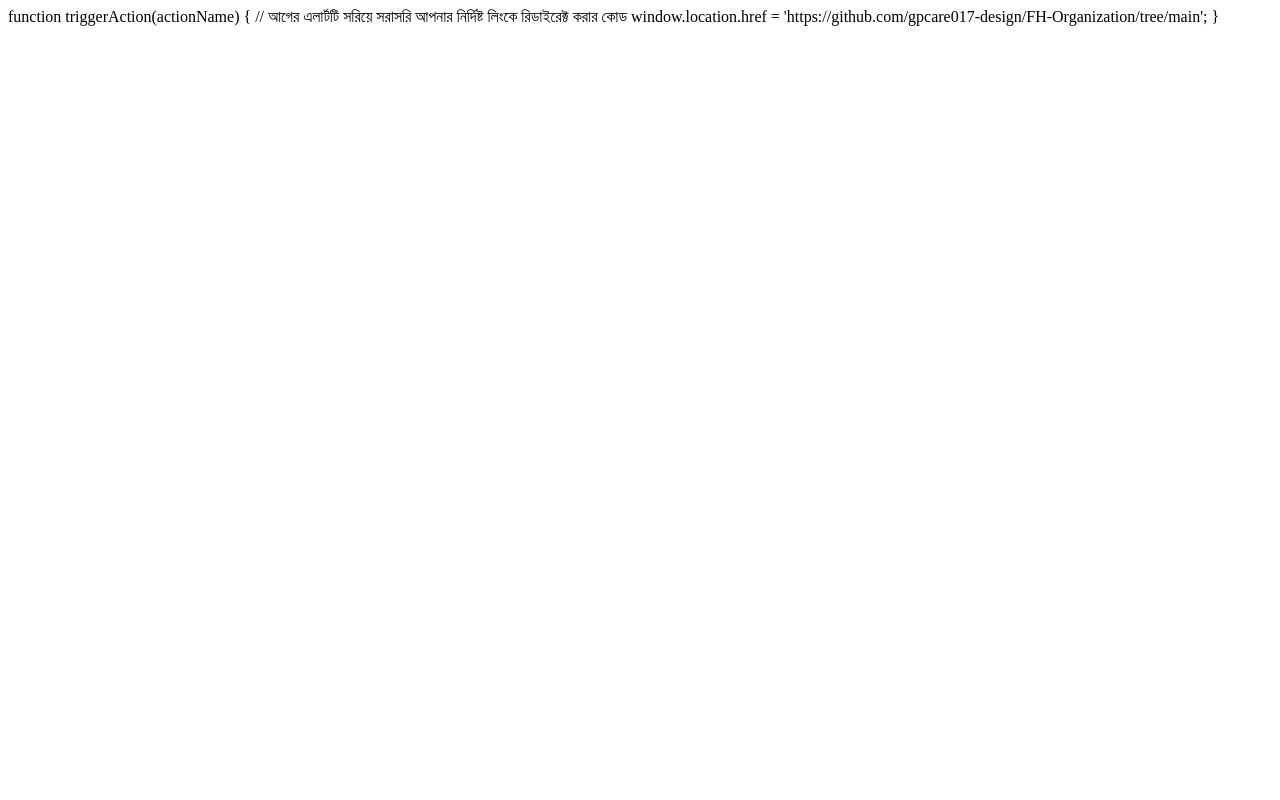
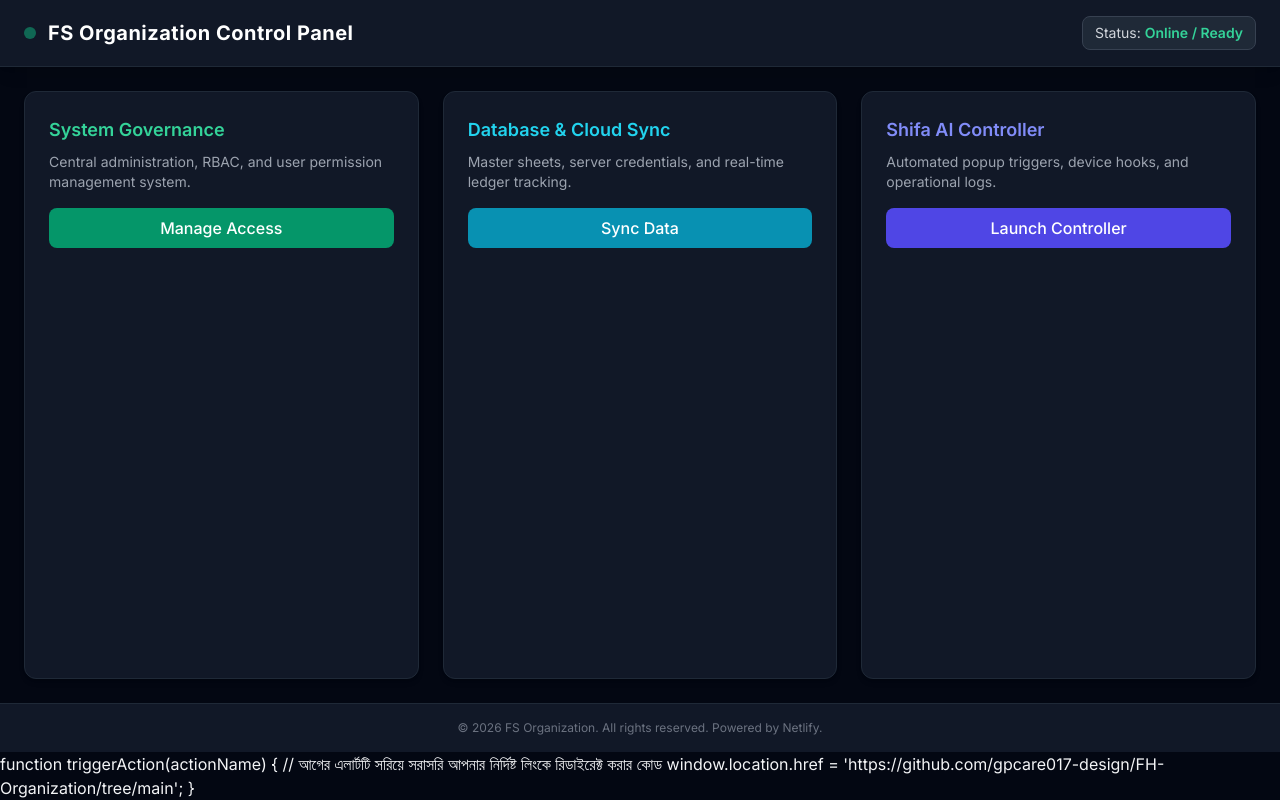
Before and after one commit to gpcare017-design/FH-Organization, a plain HTML site: page index.html in a window 1280 px wide. Drawn offline with nearby package versions, Linux system fonts and the light colour scheme.

Commit message:
Enhance index.html with action buttons and layout
Updated the HTML structure and added functionality for triggering actions with buttons.

```diff
--- a/index.html
+++ b/index.html
@@ -1,3 +1,66 @@
+<!DOCTYPE html>
+<html lang="bn">
+<head>
+    <meta charset="UTF-8">
+    <meta name="viewport" content="width=device-width, initial-scale=1.0">
+    <title>FS Organization Control Panel</title>
+    <script src="https://cdn.tailwindcss.com"></script>
+    <link href="https://fonts.googleapis.com/css2?family=Inter:wght@400;500;600;700&display=swap" rel="stylesheet">
+    <style>
+        body { font-family: 'Inter', sans-serif; }
+    </style>
+</head>
+<body class="bg-gray-950 text-gray-100 min-h-screen flex flex-col">
+
+    <!-- Header -->
+    <header class="bg-gray-900 border-b border-gray-800 px-6 py-4 flex justify-between items-center shadow-lg">
+        <div class="flex items-center space-x-3">
+            <div class="w-3 h-3 bg-emerald-500 rounded-full animate-pulse"></div>
+            <h1 class="text-xl font-bold tracking-wide text-white">FS Organization Control Panel</h1>
+        </div>
+        <div class="text-sm bg-gray-800 px-3 py-1.5 rounded-lg border border-gray-700 text-gray-300">
+            Status: <span class="text-emerald-400 font-semibold">Online / Ready</span>
+        </div>
+    </header>
+
+    <!-- Main Container -->
+    <main class="flex-1 max-w-7xl w-full mx-auto p-6 grid grid-cols-1 md:grid-cols-3 gap-6">
+
+        <!-- Control Card 1 -->
+        <div class="bg-gray-900 border border-gray-800 rounded-xl p-6 shadow-md hover:border-gray-700 transition">
+            <h2 class="text-lg font-semibold text-emerald-400 mb-2">System Governance</h2>
+            <p class="text-gray-400 text-sm mb-4">Central administration, RBAC, and user permission management system.</p>
+            <button onclick="triggerAction('Governance')" class="w-full bg-emerald-600 hover:bg-emerald-500 text-white font-medium py-2 px-4 rounded-lg transition">Manage Access</button>
+        </div>
+
+        <!-- Control Card 2 -->
+        <div class="bg-gray-900 border border-gray-800 rounded-xl p-6 shadow-md hover:border-gray-700 transition">
+            <h2 class="text-lg font-semibold text-cyan-400 mb-2">Database & Cloud Sync</h2>
+            <p class="text-gray-400 text-sm mb-4">Master sheets, server credentials, and real-time ledger tracking.</p>
+            <button onclick="triggerAction('Database')" class="w-full bg-cyan-600 hover:bg-cyan-500 text-white font-medium py-2 px-4 rounded-lg transition">Sync Data</button>
+        </div>
+
+        <!-- Control Card 3 -->
+        <div class="bg-gray-900 border border-gray-800 rounded-xl p-6 shadow-md hover:border-gray-700 transition">
+            <h2 class="text-lg font-semibold text-indigo-400 mb-2">Shifa AI Controller</h2>
+            <p class="text-gray-400 text-sm mb-4">Automated popup triggers, device hooks, and operational logs.</p>
+            <button onclick="triggerAction('AI Controller')" class="w-full bg-indigo-600 hover:bg-indigo-500 text-white font-medium py-2 px-4 rounded-lg transition">Launch Controller</button>
+        </div>
+
+    </main>
+
+    <!-- Footer -->
+    <footer class="bg-gray-900 border-t border-gray-800 text-center py-4 text-xs text-gray-500">
+        &copy; 2026 FS Organization. All rights reserved. Powered by Netlify.
+    </footer>
+
+    <script>
+        function triggerAction(moduleName) {
+            alert(moduleName + ' মডিউল সফলভাবে ট্রিগার করা হয়েছে।');
+        }
+    </script>
+</body>
+</html>
 function triggerAction(actionName) {
     // আগের এলার্টটি সরিয়ে সরাসরি আপনার নির্দিষ্ট লিংকে রিডাইরেক্ট করার কোড
     window.location.href = 'https://github.com/gpcare017-design/FH-Organization/tree/main';
```
